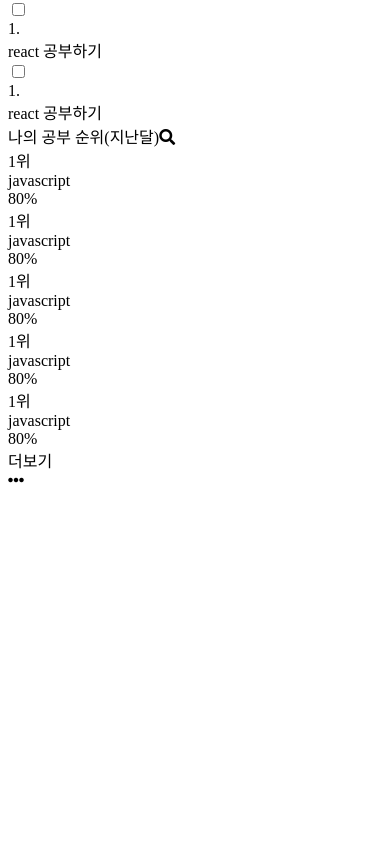
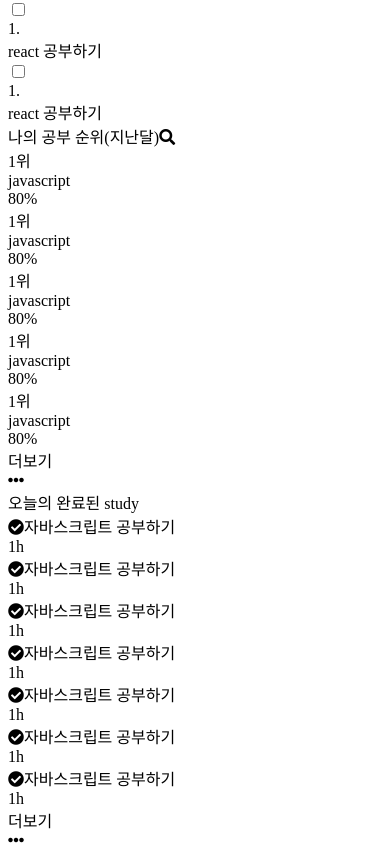
Before and after one commit to heywon0909/vue3-scheduler, a Vue app: page / in a window 390 px wide. Shown: the part 1060-1918 px from the top of the page. Before the commit the page ends 1558 px from the top, so only its background shows below. Built offline with nearby package versions, Linux system fonts and the light colour scheme; the HTML template or start-up script is replaced by a standard one.

Commit message:
사이드메뉴 반응형 및 컴포넌트 분리하기

```diff
--- a/src/App.vue
+++ b/src/App.vue
@@ -1,20 +1,20 @@
 <template>
-  <div class="flex h-screen">
-    <div class="w-1/5  ml-40 pt-5 flex flex-col justify-between border-r border-blue-80">
+  <div class="flex h-screen container mx-auto">
+    <div class="w-1/5  pt-5 flex flex-col justify-between border-r border-blue-80">
       <div>
         <div class="pb-3 w-full flex flex-col lg:inline-block lg:items-start items-center pr-3 mb-6 border-b border-gray-300">
           <i class="fas fa-paw text-3xl fa-fw text-blue-800 ml-4"></i>
           <span class="ml-2 text-2xl hidden lg:inline-block">study</span>
         </div>
-        <div class="-ml-2 px-3 py-3 w-full mb-3 flex flex-col items-center border border-gray-300 rounded-lg">
-          <img src="http://picsum.photos/100" alt="" class="lg:w-40 h-50 mt-3"/>
+        <div class="lg:-ml-2 px-3 py-3 lg:w-full w-45 mb-3 flex flex-col items-center lg:border border-gray-300 rounded-lg">
+          <img src="http://picsum.photos/100" alt="" class="lg:w-40 h-50 mt-3 rounded-sm hover:opacity-80"/>
         <button class="mt-3   h-20 px-3 flex items-center">
 
          <div class="flex flex-col items-start">
-          <div class="text-sm font-bold hidden lg:block">박혜원</div>
+          <div class="text-sm font-bold -mt-10 lg:mt-0">박혜원</div>
           <div class="text-sm text-gray-500 hidden lg:block">hw7319@naver.com</div>
          </div>
-         <i class="fas fa-ellipsis-h fa-fw text-2xl ml-auto text-sm "></i>
+         <i class="fas fa-ellipsis-h fa-fw text-2xl ml-auto text-sm hidden lg:inline-block"></i>
         </button>
       </div>
     <div class="flex flex-col lg:items-start items-center">
@@ -77,25 +77,7 @@
 
         </div>
       </div>
-      <div class="hidden lg:w-1/3 lg:block px-2 py-2">
-        <div class="rounded-xl flex flex-col w-full">
-        <div class="mt-5 px-4 py-2 bg-gray-100 flex items-center justify-between border-b border-gray-300">
-          <span class="font-bold text-lg">나의 공부 순위(지난달)</span>
-          <i class="fas fa-search"></i>
-        </div>
-        <div class="bg-gray-100 px-4 py-2 hover:bg-gray-200" v-for="rank in 5" :key="rank">
-          <div class="flex flex-1 justify-between items-center">
-            <div class="text-xl fond-bold bg-blue-400 w-12 h-12 rounded-full py-3 px-2 text-white">1위</div>
-            <div class= "text-xl ml-3">javascript</div>
-            <div class="text-xl text-gray-500">80%</div>
-          </div>
-        </div>
-        <div class="bg-gray-100 px-4 py-2  hover:bg-gray-200 flex justify-between">
-          <div class="font-bold">더보기</div>
-          <i class="fas fa-ellipsis-h"></i>
-        </div>
-      </div>
-      </div>
+       <StatisticNav/>
     </div>
     <!-- <div class="border-b border-gray-300 w-full mt-9">
       <span class="text-2xl font-bold ml-3">P.L.A.N</span>
@@ -105,8 +87,12 @@
 </template>
 
 <script>
+import StatisticNav from './components/StatisticNav.vue'
+
 export default {
-
+  components: {
+    StatisticNav
+}
 }
 </script>
 
--- /dev/null
+++ b/src/components/StatisticNav.vue
@@ -0,0 +1,48 @@
+<template>
+  <div class="hidden lg:w-1/3 lg:block px-2 py-2">
+        <div class="rounded-xl flex flex-col w-full">
+        <div class="mt-5 px-4 py-2 bg-gray-100 flex items-center justify-between border-b border-gray-300">
+          <span class="font-bold text-lg">나의 공부 순위(지난달)</span>
+          <i class="fas fa-search"></i>
+        </div>
+        <div class="bg-gray-100 px-4 py-2 hover:bg-gray-200" v-for="rank in 5" :key="rank">
+          <div class="flex flex-1 justify-between items-center">
+            <div class="text-xl fond-bold bg-blue-400 w-12 h-12 rounded-full py-3 px-2 text-white">1위</div>
+            <div class= "text-xl ml-3">javascript</div>
+            <div class="text-xl text-gray-500">80%</div>
+          </div>
+        </div>
+        <div class="bg-gray-100 px-4 py-2  hover:bg-gray-200 flex justify-between">
+          <div class="font-bold">더보기</div>
+          <i class="fas fa-ellipsis-h"></i>
+        </div>
+        </div>
+
+        <div class="flex flex-col w-full mt-10">
+          <div class="font-bold text-xl px-4 border-b border-gray-400">오늘의 완료된 study</div>
+          <div class="px-4 flex items-center" v-for="mission in 7" :key="mission">
+            <i class="fas fa-check-circle text-2xl text-green-600 px-2 py-2"></i>
+                <span class="px-2 font-bold">자바스크립트 공부하기</span>
+                <div class="text-gray-500 ml-auto">1h</div>
+          </div>
+           <div class="px-4 py-2  hover:bg-gray-200 flex justify-between cursor-pointer">
+          <div class="font-bold cursor-pointer">
+            더보기
+          </div>
+            <i class="fas fa-ellipsis-h cursor-pointer"></i>
+           </div>
+        </div>
+
+
+      </div>
+</template>
+
+<script>
+export default {
+
+}
+</script>
+
+<style>
+
+</style>
```
Also changed, not shown: src/components/HelloWorld.vue (deleted, +0 -40 lines).
